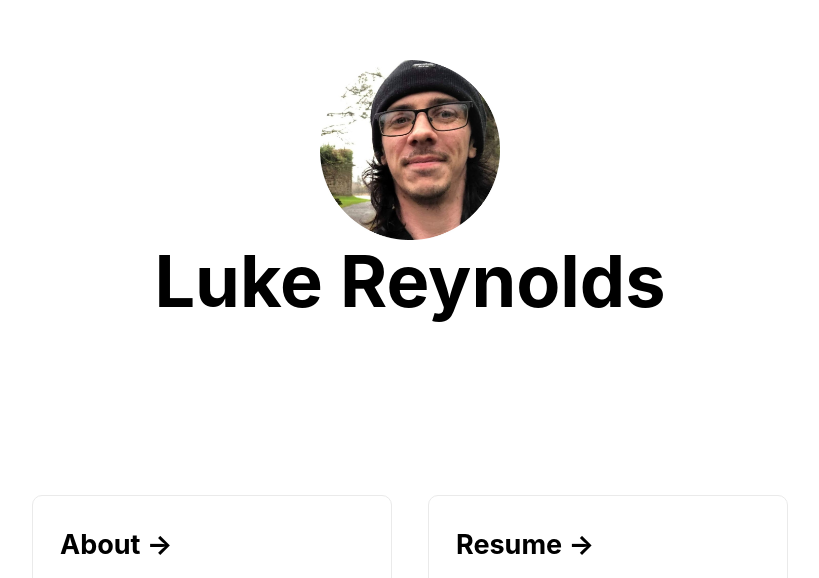
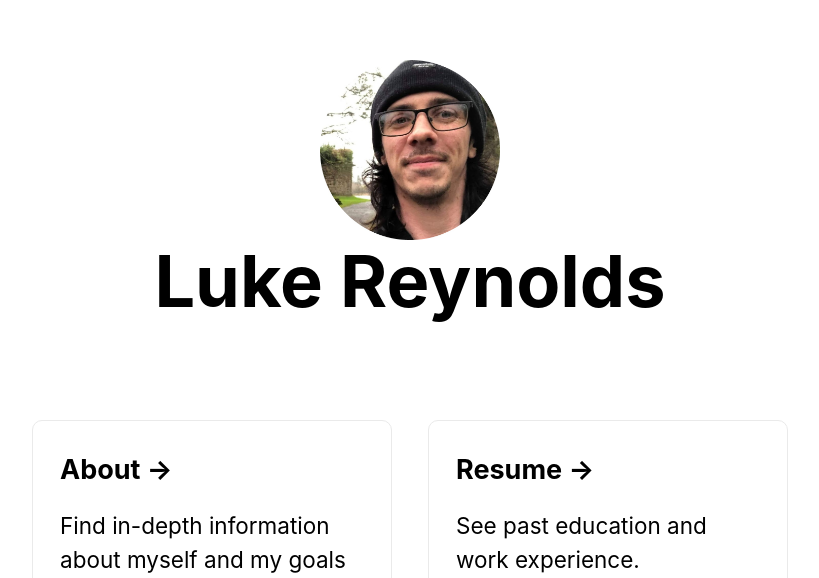
Before and after one commit to lreynolds188/Portfolio, a Next.js app: page / in a window 1280 px wide. Shown: the part 222-800 px from the top of the page, without its empty margins (230-1049 px from the left). Built offline with nearby package versions, Linux system fonts and the light colour scheme.

Commit message:
Update Home.module.css

```diff
--- a/styles/Home.module.css
+++ b/styles/Home.module.css
@@ -49,7 +49,7 @@
 
 .title {
   margin: 0;
-  padding-bottom: 100px;
+  padding-bottom: 25px;
   line-height: 1.15;
   font-size: 4rem;
 }
```
